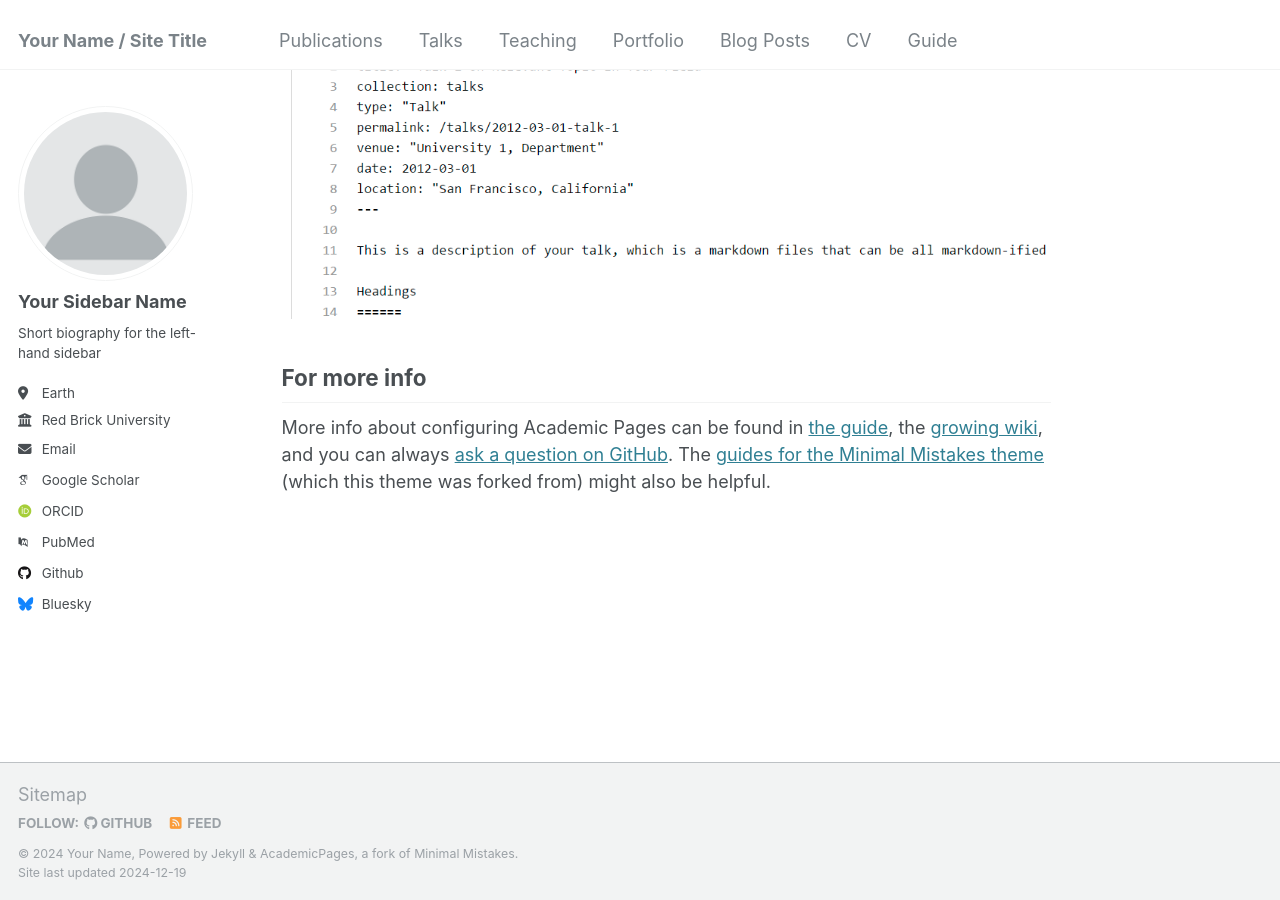
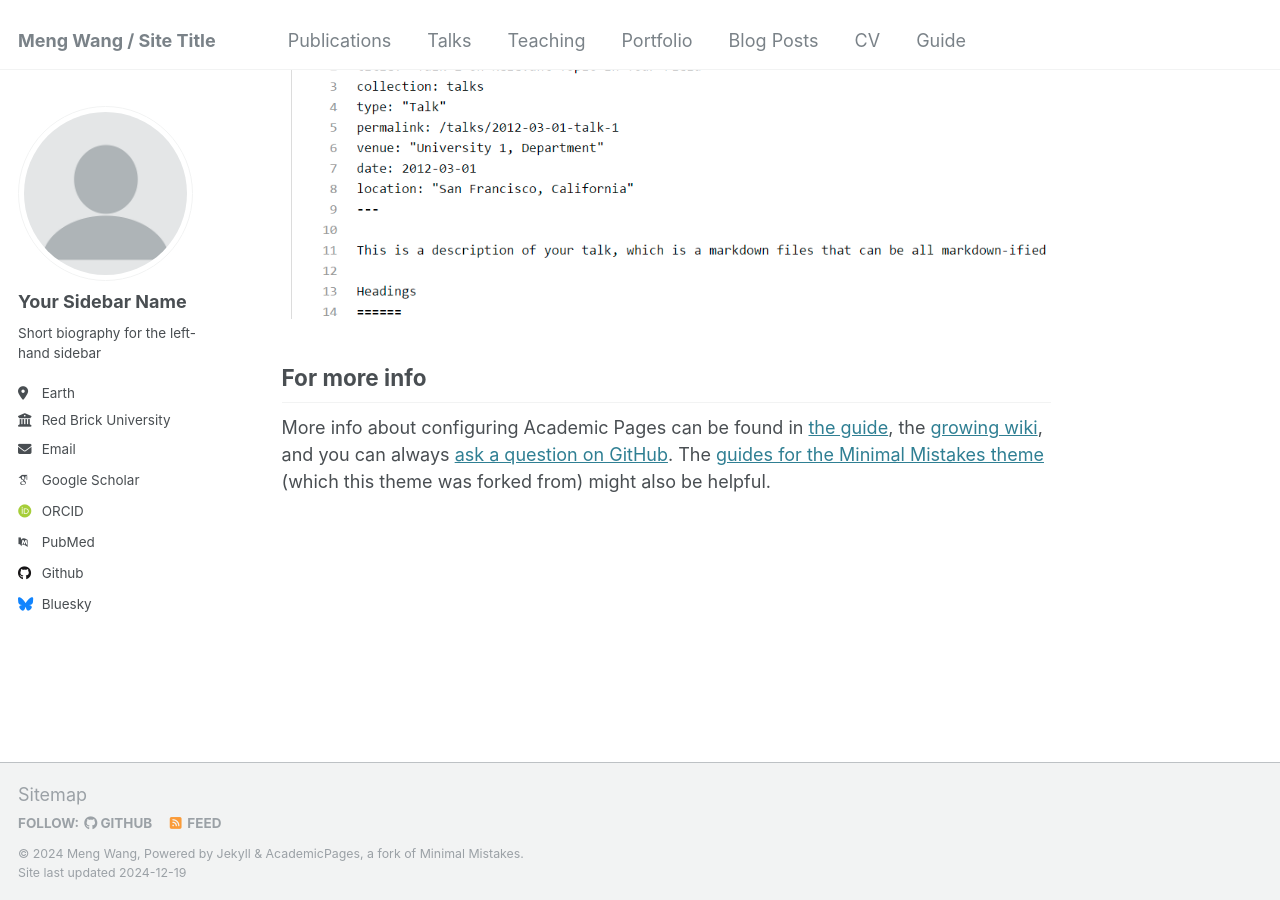
Before and after one commit to nevercodecorrect/nevercodecorrect.github.io, a Jekyll site: the page built from _pages/about.md, in a window 1280 px wide and 900 px high, scrolled down 2643 px. Built offline with Jekyll 4.4.1, drawn with Linux system fonts in a browser that asks for light colours; some web fonts are replaced.

Commit message:
Update _config.yml

```diff
--- a/_config.yml
+++ b/_config.yml
@@ -8,13 +8,13 @@
 
 # Basic Site Settings
 locale                   : "en-US"
-title                    : "Your Name / Site Title"
+title                    : "Meng Wang / Site Title"
 title_separator          : "-"
-name                     : &name "Your Name"
+name                     : &name "Meng Wang"
 description              : &description "personal description"
-url                      : https://academicpages.github.io # the base hostname & protocol for your site e.g. "https://[your GitHub username].github.io"
+url                      : https://nevercodecorrect.github.io # the base hostname & protocol for your site e.g. "https://[your GitHub username].github.io"
 baseurl                  : "" # the subpath of your site, e.g. "/blog"
-repository               : "academicpages/academicpages.github.io"
+repository               : "nevercodecorrect/nevercodecorrect.github.io"
 
 # Site Author - The following control what appear as part of the author content on the side bar.
 #               If a field is blank the icon and link will not appear, otherwise it will be shown.
```
